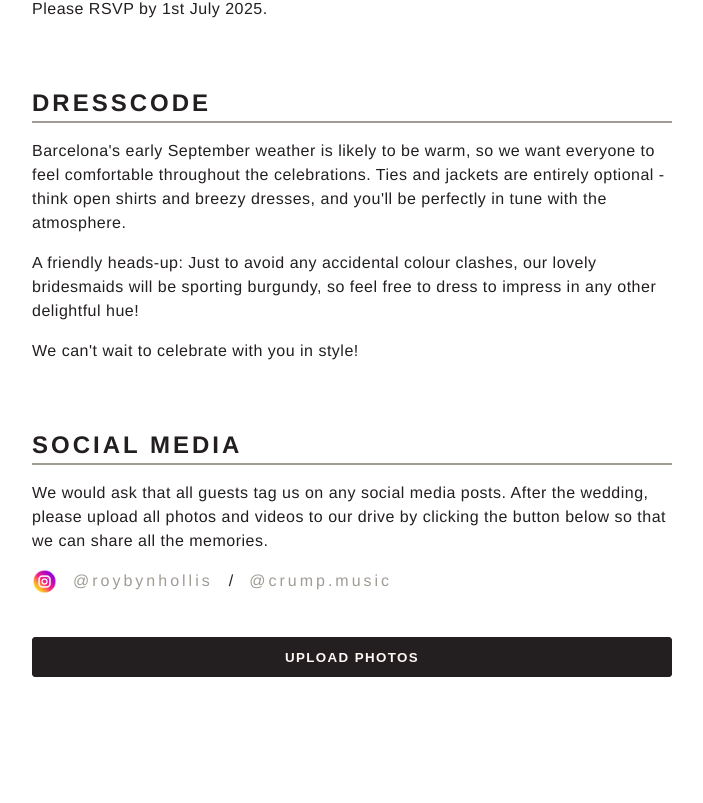
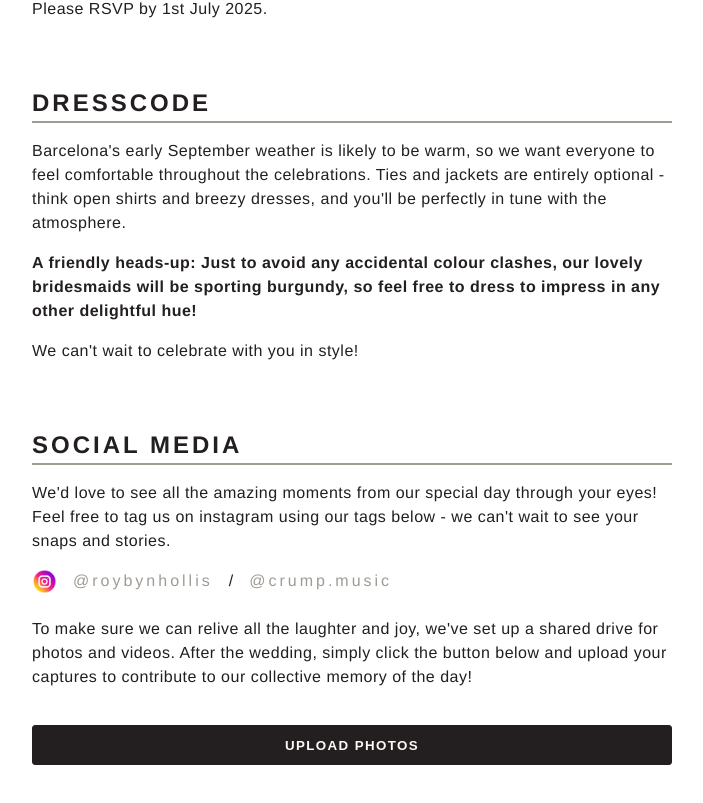
Before and after one commit to 11ac11/wedding-app, a Next.js app: page /faqs in a window 1280 px wide. Shown: the part 569-1372 px from the top of the page, without its empty margins (288-991 px from the left). Built offline with nearby package versions, Linux system fonts and the light colour scheme; a web font is replaced by a local one.

Commit message:
updated social media copy

```diff
--- a/app/faqs/page.jsx
+++ b/app/faqs/page.jsx
@@ -26,7 +26,7 @@ export default async function FAQs() {
         <p>
           {`Barcelona's early September weather is likely to be warm, so we want everyone to feel comfortable throughout the celebrations. Ties and jackets are entirely optional - think open shirts and breezy dresses, and you'll be perfectly in tune with the atmosphere.`}
         </p>
-        <p>
+        <p className="bold">
           {`A friendly heads-up: Just to avoid any accidental colour clashes, our lovely bridesmaids will be sporting burgundy, so feel free to dress to impress in any other delightful hue!`}
         </p>
         <p>
@@ -36,10 +36,12 @@ export default async function FAQs() {
       <div className="info-section">
         <h2 className="uppercase">Social Media</h2>
         <p>
-          {`We would ask that all guests tag us on any social media posts. After the wedding, please upload all photos and videos to our drive by clicking the button below so that we can share all the memories. `}
+          {`We'd love to see all the amazing moments from our special day through your eyes! Feel free to tag us on instagram using our tags below - we can't wait to see your snaps and stories.`}
         </p>
         <Socials />
-
+        <p>
+          {`To make sure we can relive all the laughter and joy, we've set up a shared drive for photos and videos. After the wedding, simply click the button below and upload your captures to contribute to our collective memory of the day!`}
+        </p>
         <Button text={'Upload photos'} />
       </div>
     </main>
--- a/app/globals.css
+++ b/app/globals.css
@@ -57,6 +57,10 @@ p {
 
 .uppercase {
   text-transform: uppercase;
+  font-weight: 600;
+}
+
+.bold {
   font-weight: 600;
 }
 
```
